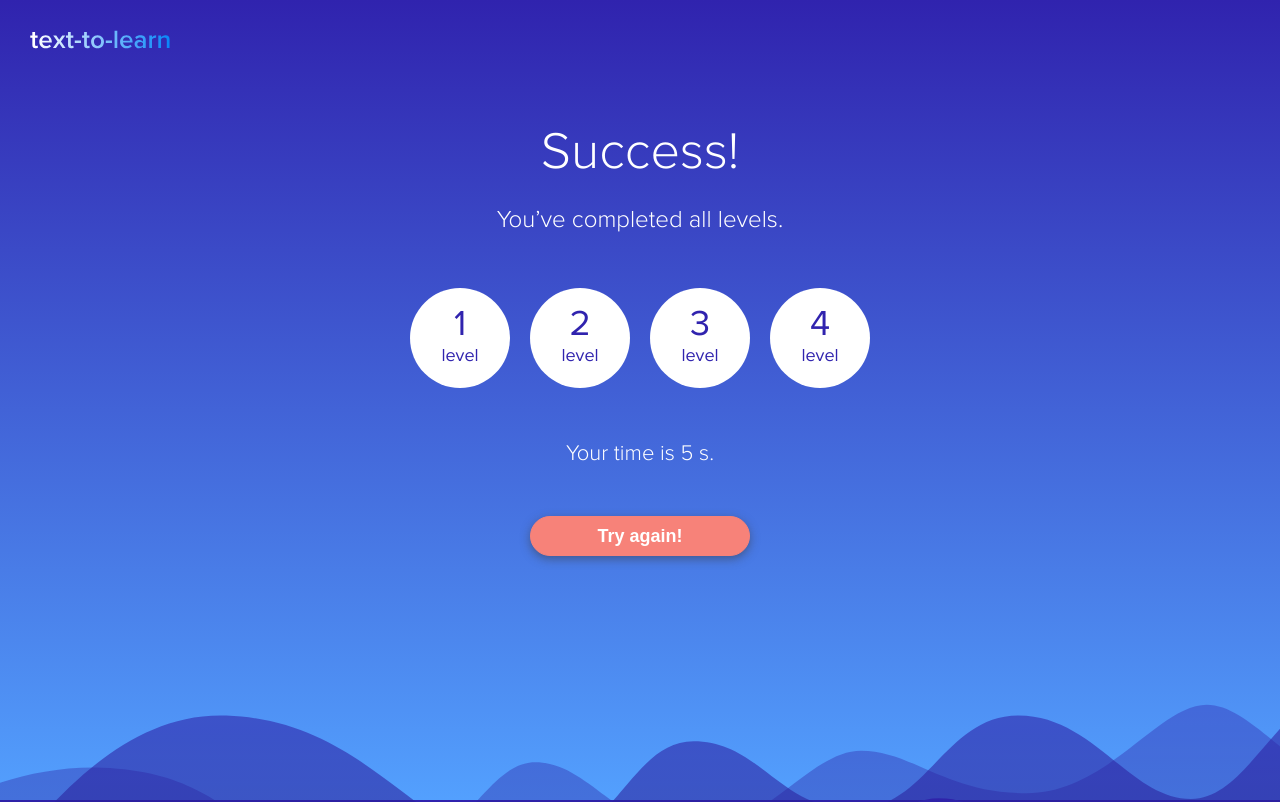
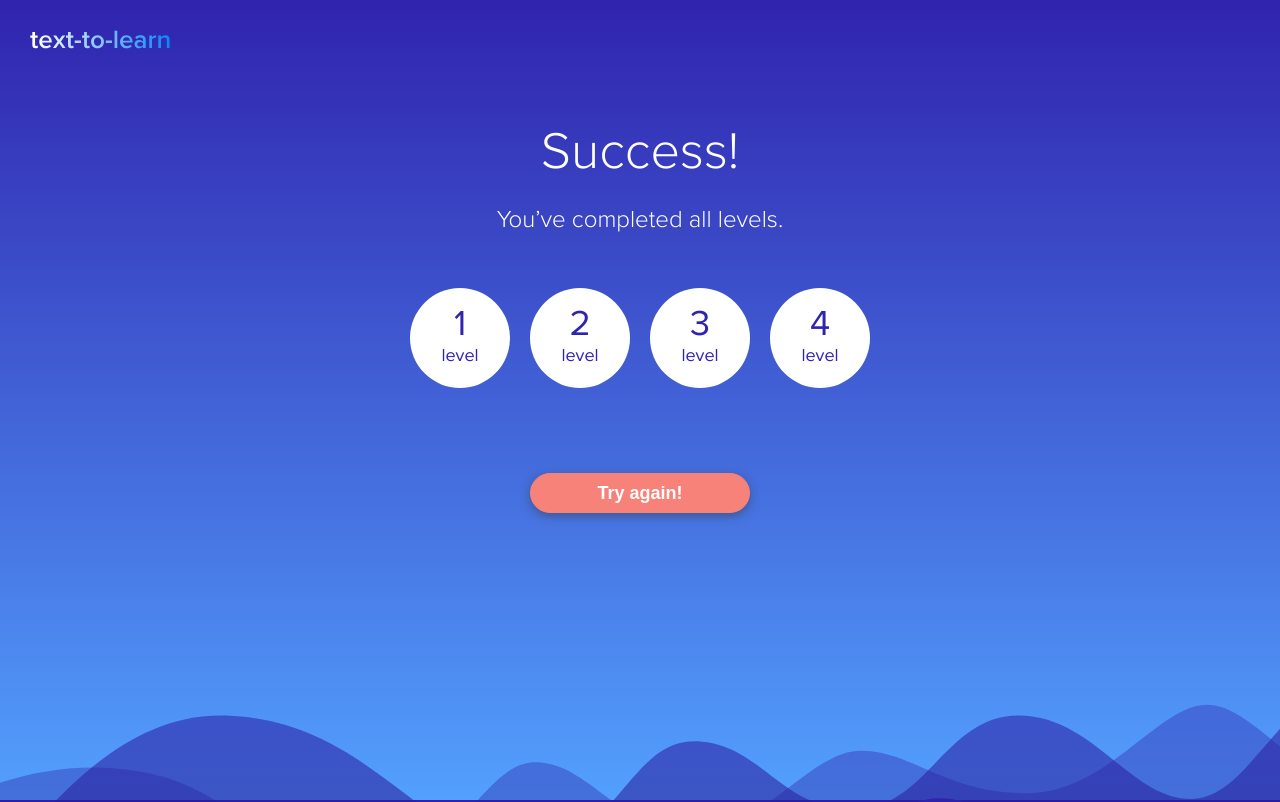
Before and after one commit to elcodabra/text-to-learn, an Angular app: page /result in a window 1280 px wide. Shown: the top 802 px of the page. Built offline with nearby package versions, Linux system fonts and the light colour scheme.

Commit message:
Таймер убрал из послднего шага

```diff
--- a/src/app/level/level.component.html
+++ b/src/app/level/level.component.html
@@ -1,6 +1,6 @@
 <div class="ttl" *ngIf="level">{{ level.name }}</div>
 
-<timer [finish]="timerStop"></timer>
+<timer [timerStop]="timerStop"></timer>
 
 <div class="levels" *ngIf="level">
 
--- a/src/app/level/level.component.ts
+++ b/src/app/level/level.component.ts
@@ -1,4 +1,4 @@
-import { Component, OnInit } from '@angular/core';
+import { Component, OnInit} from '@angular/core';
 import { ActivatedRoute, Params } from '@angular/router';
 import { LevelService } from './service/level.service';
 import { SentencesService } from '../shared/service/sentences.service';
@@ -89,5 +89,4 @@ export class LevelComponent implements OnInit {
 
     return newArray;
   }
-
 }
--- a/src/app/success-result/success-result.component.html
+++ b/src/app/success-result/success-result.component.html
@@ -12,7 +12,7 @@
 	</a>
 </div>
 
-<timer [finish]="finish"></timer>
+<timer [timerStop]="timerStop"></timer>
 
 <div class="btn-wrap">
   <button class="btn" [routerLink]="['/']">Try again!</button>
--- a/src/app/success-result/success-result.component.ts
+++ b/src/app/success-result/success-result.component.ts
@@ -8,7 +8,7 @@ import { LevelService } from '../level/service/level.service';
 })
 export class SuccessResultComponent implements OnInit {
 
-  finish: boolean = true;
+  timerStop: boolean = true;
   levelList: any[] = [];
 
   constructor(private dataService: LevelService) { }
--- a/src/app/timer/timer.component.html
+++ b/src/app/timer/timer.component.html
@@ -1,7 +1,6 @@
-<div class="timer" [ngClass]="{'timer-finish': finish}">
-    <div class="timer__result" *ngIf="finish">Your time is <span *ngIf="minutes != 0">{{ minutes }} m</span> <span>{{ seconds }} s</span>.</div>
-    <div *ngIf="!finish">
+<div class="timer" [ngClass]="{'timer-finish': timerStop}">
+    <div *ngIf="!timerStop">
         <i class="timer__icon"></i>
-        <span class="timer__counter"><span *ngIf="minutes != 0">{{ minutes }} m</span> <span>{{ seconds }} s</span></span>
+        <span class="timer__counter"><span *ngIf="hours != 0">{{ hours }} h</span> <span *ngIf="minutes != 0">{{ minutes }} m</span> <span>{{ seconds }} s</span></span>
     </div>
 </div>
--- a/src/app/timer/timer.component.ts
+++ b/src/app/timer/timer.component.ts
@@ -7,29 +7,61 @@ import { Component, OnInit, Input } from '@angular/core';
 })
 
 export class TimerComponent implements OnInit {
-	@Input() finish: boolean = false;
+	@Input() timerStop: boolean = false;
 
-	seconds: number = 0;
-	minutes: number = 0;
+	timerResult: {};
 
 	timer: any;
+	seconds: number;
+	minutes: number;
+	hours: number;
+
+	constructor() {
+		this.seconds = 0;
+		this.minutes = 0;
+		this.hours = 0;
+	}
 
 	ngOnInit() {
+		let self = this;
+
 		this.initTimer();
+
+		let promise = new Promise(function(resolve, reject) {
+			resolve(self.timerStop);
+		});
+
+		promise
+			.then(
+				result => {
+					if(result) {
+						self.stopTimer();
+					}
+				}
+			);
 	}
 
 	initTimer() {
 		let self = this;
-		let timer = setInterval(function() {
+
+		if (!this.timerStop) {
+			let timer = setInterval(() => {
 				self.seconds++;
 				if ( self.seconds > 59 ) {
 					self.seconds = 0;
 					self.minutes++;
 				}
+
+				if ( self.minutes > 59 ) {
+					self.seconds = 0;
+					self.minutes = 0;
+					self.hours++;
+				}
 			}, 1000);
 		}
+	}
 
-	stopTimer():void {
+	stopTimer() {
 		clearInterval(this.timer);
 	}
 }
```
Lines whose indentation alone changed are shown as unchanged.
